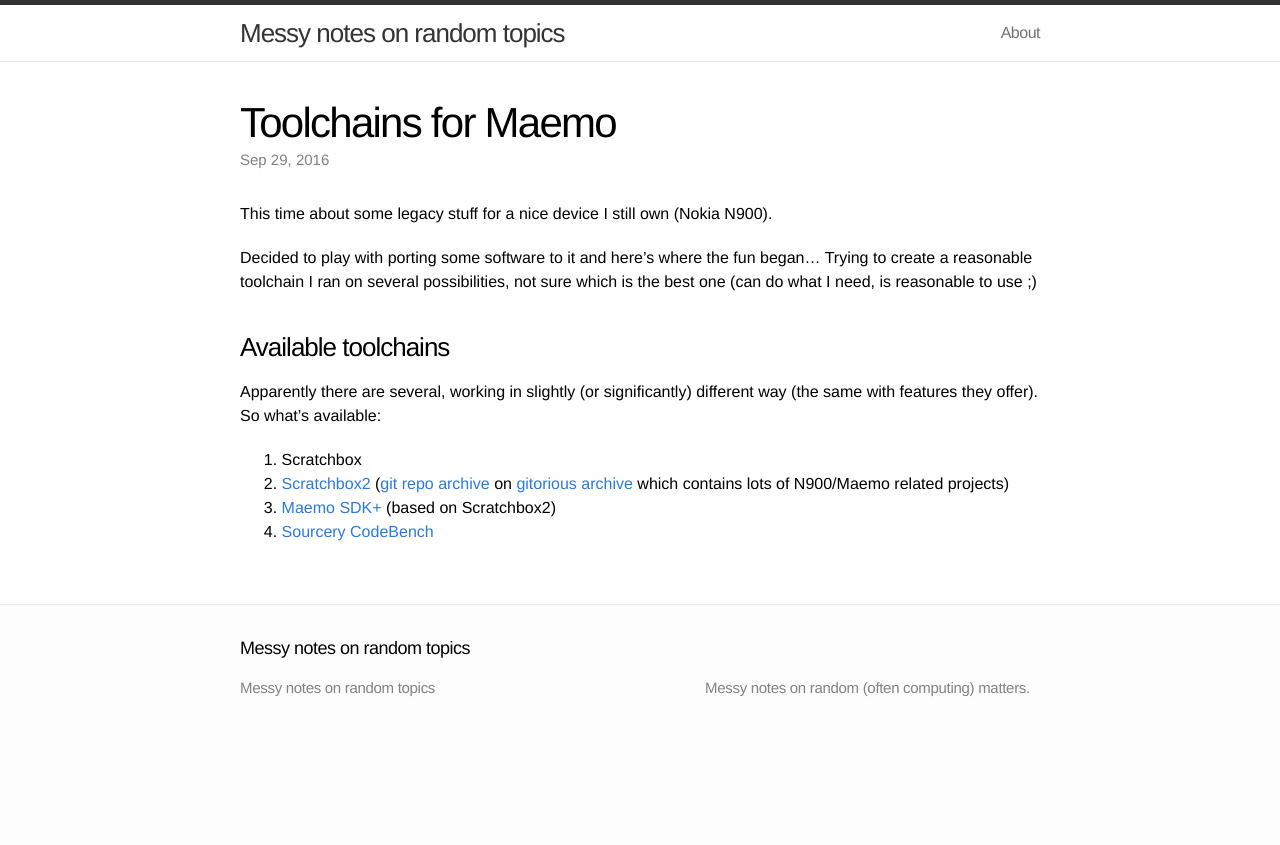
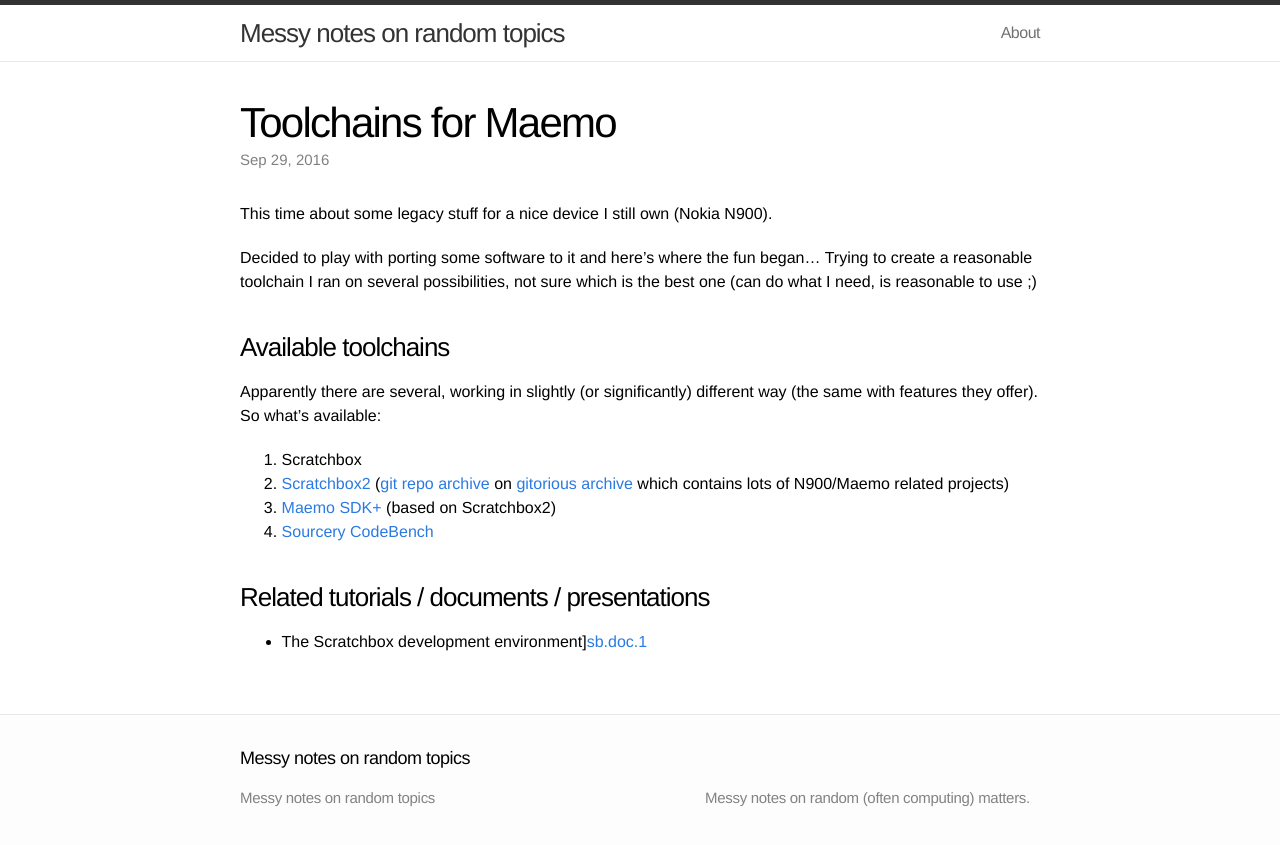
Before and after one commit to t-w/t-w.github.io, a Jekyll site: the page built from _posts/2016-09-29-toolchain_4_maemo.markdown, in a window 1280 px wide. Shown: the top 845 px of the page. Built offline with Jekyll 4.4.1, drawn with Linux system fonts in a browser that asks for light colours.

Commit message:
Scratchbox links.

```diff
--- a/_posts/2016-09-29-toolchain_4_maemo.markdown
+++ b/_posts/2016-09-29-toolchain_4_maemo.markdown
@@ -21,8 +21,13 @@ on [gitorious archive][gitorious] which contains lots of N900/Maemo related proj
 3. [Maemo SDK+][sdk+.1] (based on Scratchbox2)
 4. [Sourcery CodeBench][codebench.1]
 
+### Related tutorials / documents / presentations
 
-[sb.1]: (scratchbox homepage)
+- The Scratchbox development environment][sb.doc.1]
+
+
+[sb.1]: http://scratchbox.org/
+[sb.doc.1]: http://free-electrons.com/docs/scratchbox/
 [sb2.1]: (scratchbox2 homepage)
 [sb2.2]: https://gitorious.org/scratchbox2/scratchbox2.git
 [gitorious]: https://gitorious.org/
```
